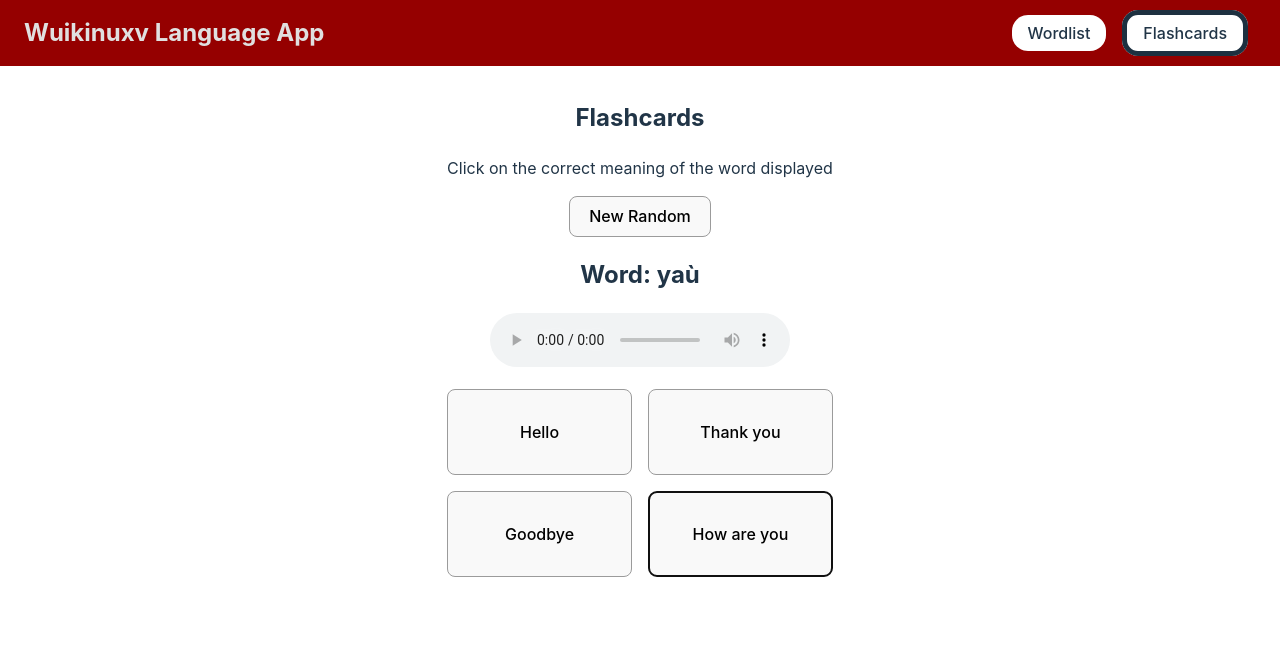
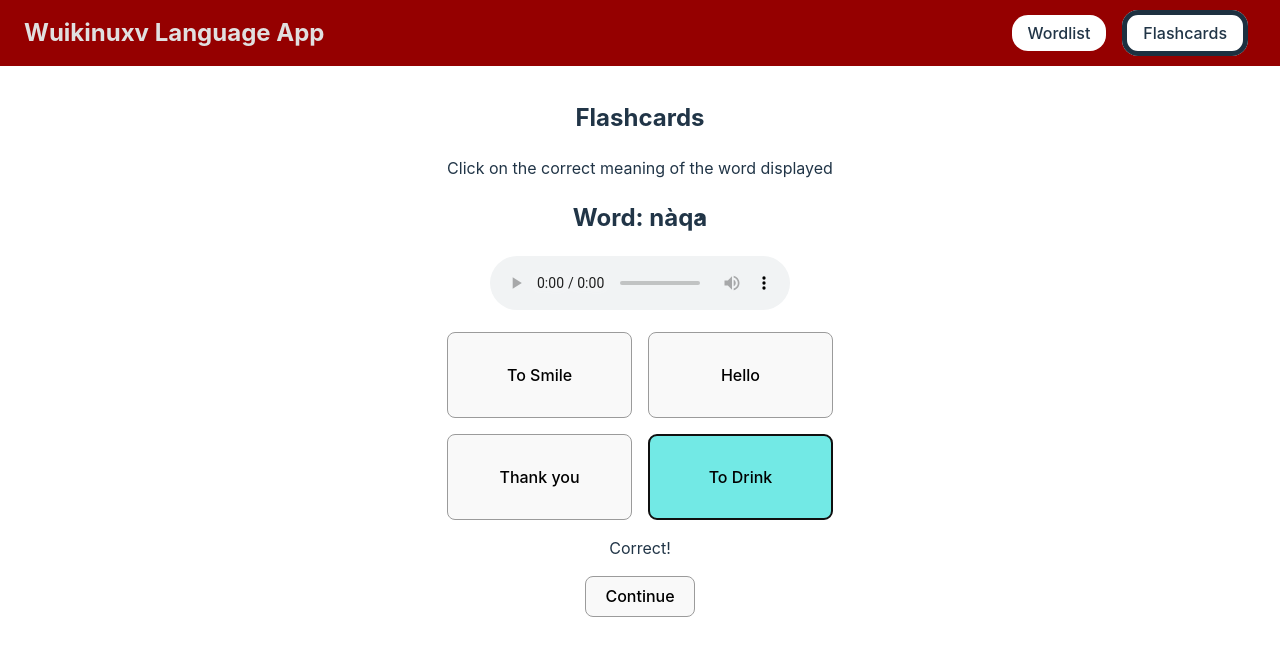
Before and after one commit to Trev004/DGL-409-Wuikinuxv-Learning-App, a React (Vite) app in the folder Wuikinuxv Learning App/: page /flashcards in a window 1280 px wide. Both pictures are taken after a click on the button "To Drink". Shown: the top 656 px of the page. Built offline with nearby package versions, Linux system fonts and the light colour scheme.

Commit message:
Remove the auto-transition to new word
In response to feedback, the auto-transition to the new word has been disabled.
Instead, the "New Random" button has been renamed to "Continue" and now only shows after the user guesses the correct word.

```diff
--- a/Wuikinuxv Learning App/src/assets/Pages/Flashcard.jsx
+++ b/Wuikinuxv Learning App/src/assets/Pages/Flashcard.jsx
@@ -63,9 +63,6 @@ function Flashcard () {
         const isCorrect = meaning === words[randomWord].meaning;
         if(isCorrect){
             setUserCorrect(true);
-            setTimeout(() => {
-                newRandomWord();
-            }, 2000);
         }else{setUserCorrect(false);}
         setUserSelections((prevSelections) => ({
           ...prevSelections,
@@ -76,7 +73,6 @@ function Flashcard () {
         <>
             <h2 className='flashcard-intro'>Flashcards</h2>
             <p>Click on the correct meaning of the word displayed</p>
-            <button onClick={newRandomWord}>New Random</button>
             <h2>Word: {words[randomWord].word}</h2>
             <audio ref={audioSrcRef} controls>
               <source src={audioSrc} type="audio/mpeg" />
@@ -90,7 +86,10 @@ function Flashcard () {
                         >{meaning}</button>
                 ))}
             </div>
-            {userCorrect === true && <p>Correct!</p>}
+            {userCorrect === true &&
+            <><p>Correct!</p>
+            <button onClick={newRandomWord}>Continue</button></>
+            }
             {userCorrect === false && <p>Incorrect. Try again.</p>}
         </>
     );
```
